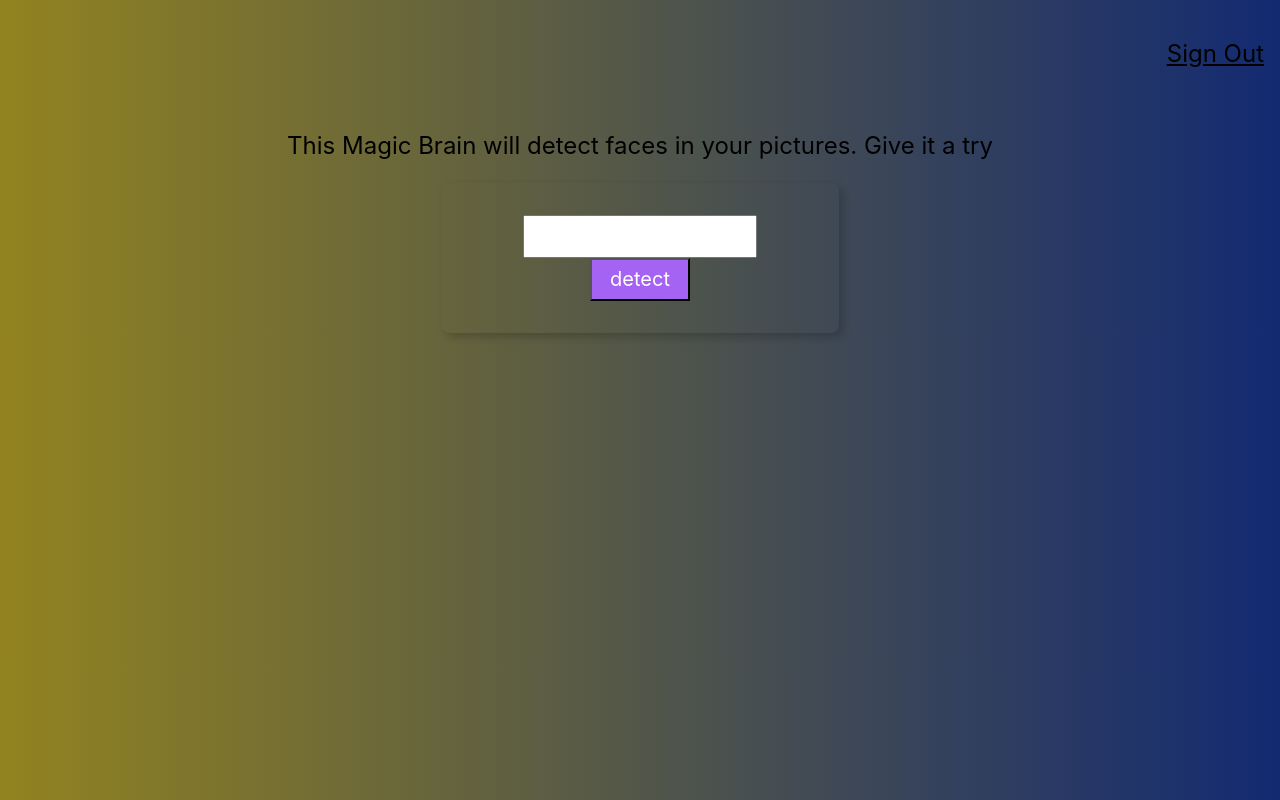
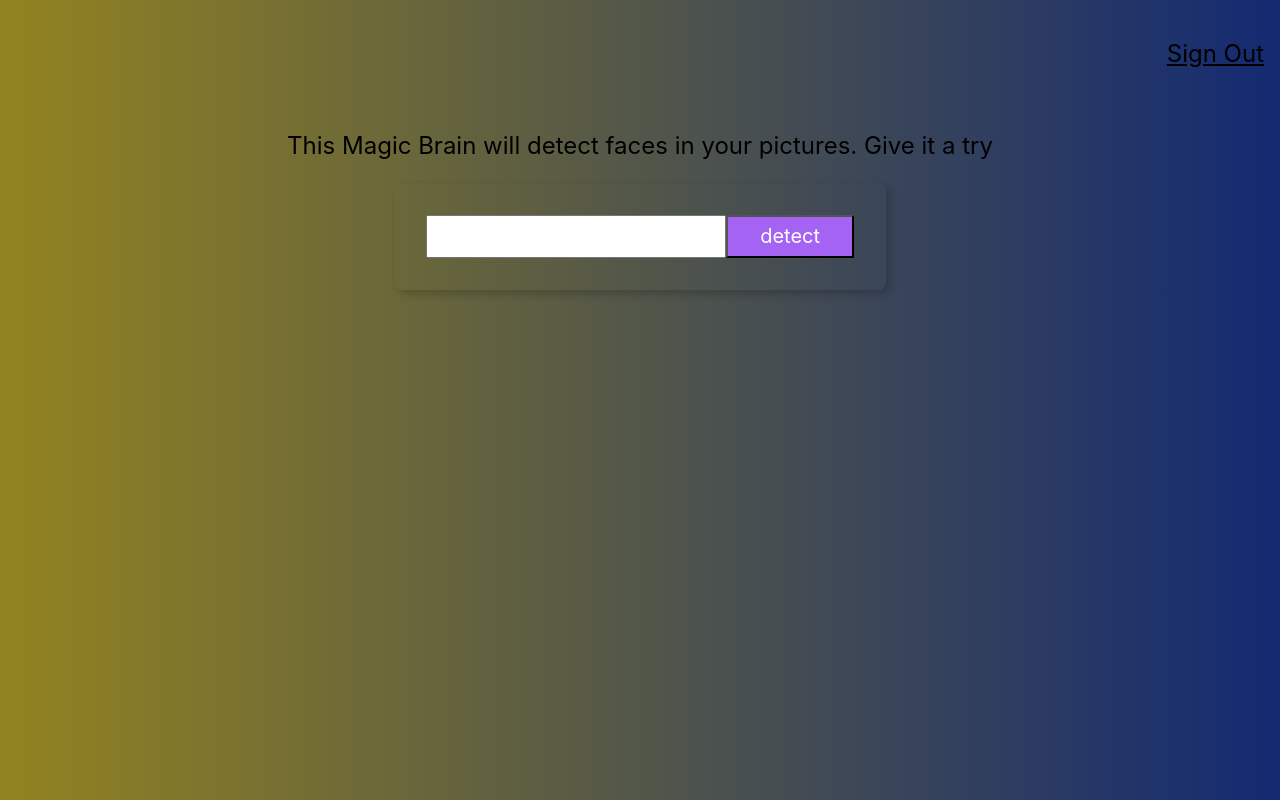
Before and after one commit to Isaac7app/Pet-projects, a React (Create React App) app in the folder facedetection/: page / in a window 1280 px wide. Built offline with nearby package versions, Linux system fonts and the light colour scheme.

Commit message:
that looks better now

```diff
--- /dev/null
+++ b/facedetection/src/components/Navigation/ImageLinkForm/ImageLinkForm.css
@@ -0,0 +1,3 @@
+.form{
+    width: 700px;
+}
--- a/facedetection/src/components/Navigation/ImageLinkForm/ImageLinkForm.js
+++ b/facedetection/src/components/Navigation/ImageLinkForm/ImageLinkForm.js
@@ -7,7 +7,7 @@ const ImageLinkForm = () =>{
                 {'This Magic Brain will detect faces in your pictures. Give it a try'}
             </p>
             <div className="center">
-                <div className="pa4 br3 shadow-5">
+                <div className="center pa4 br3 shadow-5">
                 <input className="f4 pa2 w-70 center" type='text' />
                 <button className="w-30 grow f4 link ph3 pv2 dib white bg-light-purple">detect</button>
                 </div>
```
